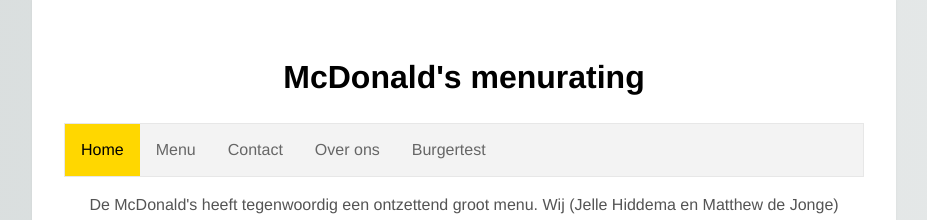
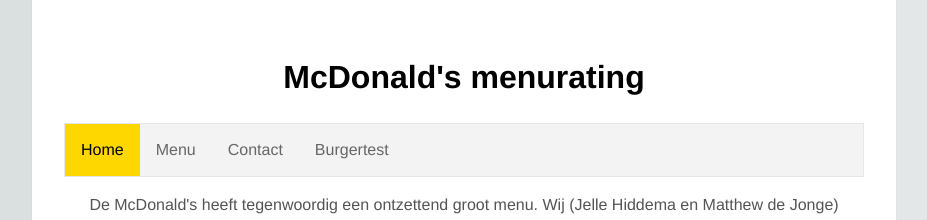
Before and after one commit to JelleHiddema/jellehiddema.github.io, a plain HTML site: page index.html in a window 1280 px wide. Shown: the top 220 px of the page, without its empty margins (176-1103 px from the left). Drawn offline with Linux system fonts and the light colour scheme.

Commit message:
Update index.html

```diff
--- a/index.html
+++ b/index.html
@@ -16,7 +16,6 @@
   <li><a class="active" href="site.html">Home</a></li>
   <li><a href="menu.html">Menu</a></li>
   <li><a href="contact.html">Contact</a></li>
-  <li><a href="#over ons">Over ons</a></li>
   <li><a href="Burgertest.html">Burgertest</a></li>
 </ul>
 
```
